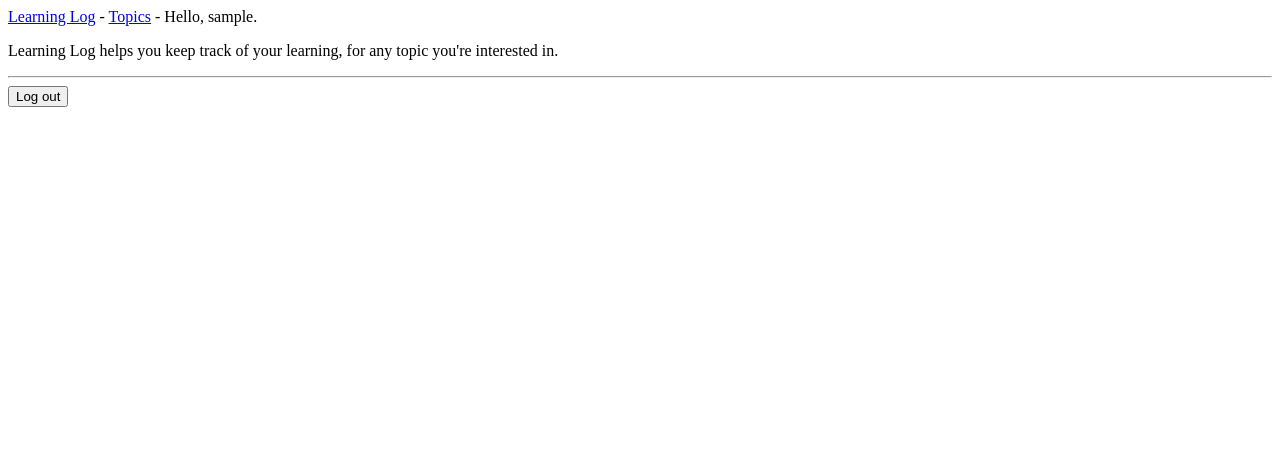
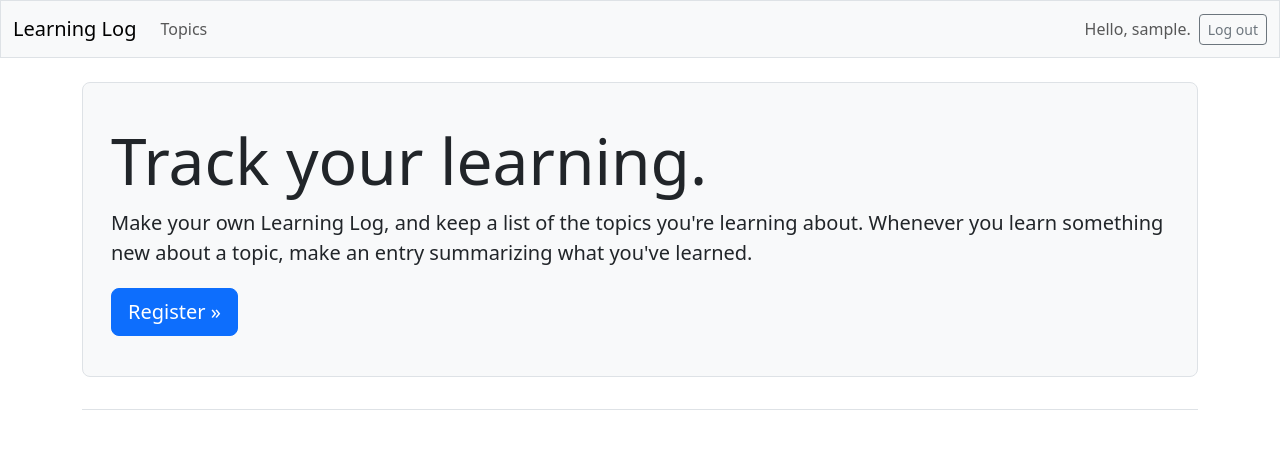
Before and after one commit to youngzhu/hello_python, a Django app: page / in a window 1280 px wide. Shown: the top 449 px of the page. Run offline with Django 5.2, Linux system fonts and the light colour scheme; the visitor is signed in with stand-in values (Sample User, id 1); some libraries are stand-ins or nearby versions.

Commit message:
CH20 样式（完结）

```diff
--- a/books/pcc_3e/learning_log/learning_logs/templates/learning_logs/base.html
+++ b/books/pcc_3e/learning_log/learning_logs/templates/learning_logs/base.html
@@ -1,20 +1,74 @@
-<p>
-  <a href="{% url 'learning_logs:index' %}">Learning Log</a> -
-  <a href="{% url 'learning_logs:topics' %}">Topics</a> -
-  {% if user.is_authenticated %}
-    Hello, {{ user.username }}.
-  {% else %}
-    <a href="{% url 'accounts:register' %}">Register</a> -
-    <a href="{% url 'accounts:login' %}">Log in</a>
-  {% endif %}
-</p>
+<!doctype html>
+<html lang="en">
+<head>
+  <meta charset="utf-8">
+  <meta name="viewport" content="width=device-width, initial-scale=1">
+  <title>Learning Log</title>
 
-{% block content %}{% endblock content %}
+  {% load django_bootstrap5 %}
+  {% bootstrap_css %}
+  {% bootstrap_javascript %}
 
-{% if user.is_authenticated %}
-  <hr />
-  <form action="{% url 'accounts:logout' %}" method='post'>
-    {% csrf_token %}
-    <button name='submit'>Log out</button>
-  </form>
-{% endif %}
+</head>
+<body>
+  <nav class="navbar navbar-expand-md navbar-light bg-light mb-4 border">
+    <div class="container-fluid">
+      <a class="navbar-brand" href="{% url 'learning_logs:index' %}">
+          Learning Log</a>
+
+      <button class="navbar-toggler" type="button" data-bs-toggle="collapse"
+        data-bs-target="#navbarCollapse" aria-controls="navbarCollapse"
+        aria-expanded="false" aria-label="Toggle navigation">
+        <span class="navbar-toggler-icon"></span>
+      </button>
+
+      <div class="collapse navbar-collapse" id="navbarCollapse">
+        <ul class="navbar-nav me-auto mb-2 mb-md-0">
+          <li class="nav-item">
+            <a class="nav-link" href="{% url 'learning_logs:topics' %}">
+              Topics</a></li>
+        </ul> <!-- End of links on left side of navbar -->
+
+        <!-- Account-related links -->
+        <ul class="navbar-nav ms-auto mb-2 mb-md-0">
+
+          {% if user.is_authenticated %}
+            <li class="nav-item">
+              <span class="navbar-text me-2">Hello, {{ user.username }}.
+                </span></li>
+          {% else %}
+            <li class="nav-item">
+              <a class="nav-link" href="{% url 'accounts:register' %}">
+                  Register</a></li>
+            <li class="nav-item">
+              <a class="nav-link" href="{% url 'accounts:login' %}">
+                  Log in</a></li>
+          {% endif %}
+
+        </ul> <!-- End of account-related links -->
+
+        {% if user.is_authenticated %}
+          <form action="{% url 'accounts:logout' %}" method='post'>
+            {% csrf_token %}
+            <button name='submit' class='btn btn-outline-secondary btn-sm'>
+              Log out</button>
+          </form>
+        {% endif %}
+
+      </div> <!-- Closes collapsible parts of navbar -->
+
+    </div> <!-- Closes navbar's container -->
+  </nav> <!-- End of navbar -->
+
+  <main class="container">
+    <div class="pb-2 mb-2 border-bottom">
+      {% block page_header %}{% endblock page_header %}
+    </div>
+
+    <div>
+      {% block content %}{% endblock content %}
+    </div>
+  </main>
+
+</body>
+</html>
--- a/books/pcc_3e/learning_log/learning_logs/templates/learning_logs/index.html
+++ b/books/pcc_3e/learning_log/learning_logs/templates/learning_logs/index.html
@@ -1,6 +1,16 @@
 {% extends 'learning_logs/base.html' %}
 
-{% block content %}
-  <p>Learning Log helps you keep track of your learning, for any topic you're
-  interested in.</p>
-{% endblock content %}
+{% block page_header %}
+  <div class="p-3 mb-4 bg-light border rounded-3">
+    <div class="container-fluid py-4">
+      <h1 class="display-3">Track your learning.</h1>
+
+      <p class="lead">Make your own Learning Log, and keep a list of the
+      topics you're learning about. Whenever you learn something new
+      about a topic, make an entry summarizing what you've learned.</p>
+
+      <a class="btn btn-primary btn-lg mt-1"
+          href="{% url 'accounts:register' %}">Register &raquo;</a>
+    </div>
+  </div>
+{% endblock page_header %}
--- a/books/pcc_3e/learning_log/ll_project/settings.py
+++ b/books/pcc_3e/learning_log/ll_project/settings.py
@@ -34,6 +34,10 @@ INSTALLED_APPS = [
     # My apps.
     'learning_logs',
     'accounts',
+
+    # 第三方应用
+    # 务必将这个⽚段放在“我的应⽤程序”和“Django 默认添加的应⽤程序”之间
+    'django_bootstrap5',
 
     #
     'django.contrib.admin',
```
Also changed, not shown: books/pcc_3e/learning_log/accounts/templates/registration/login.html (+7 -7 lines), books/pcc_3e/learning_log/learning_logs/templates/learning_logs/topic.html (+18 -17 lines), books/pcc_3e/learning_log/learning_logs/templates/learning_logs/topics.html (+7 -4 lines).
